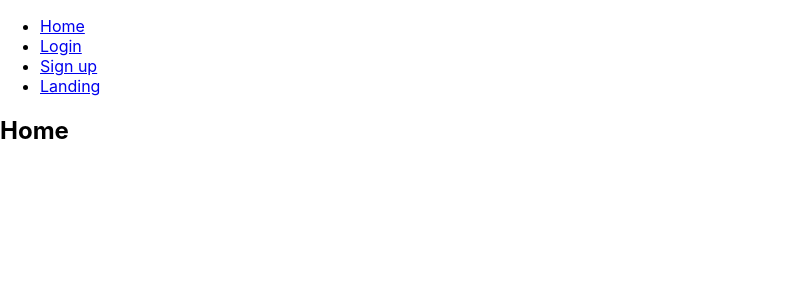
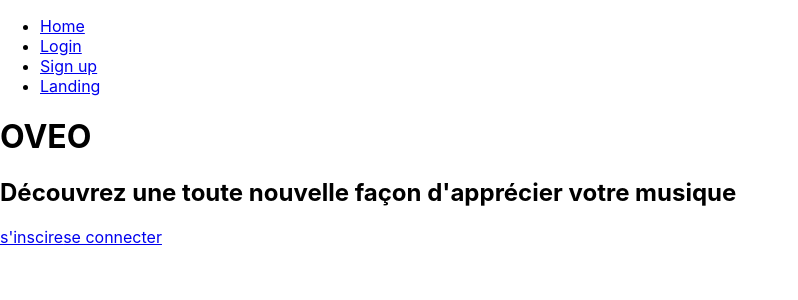
Before and after one commit to felixtimmel/my-app, a React (Create React App) app: page /landing in a window 1280 px wide. Shown: the top 300 px of the page, without its empty margins (0-798 px from the left). Built offline with nearby package versions, Linux system fonts and the light colour scheme.

Commit message:
making path wotked

```diff
--- a/src/App.js
+++ b/src/App.js
@@ -20,13 +20,13 @@ function App() {
               <Link to="/">Home</Link>
             </li>
             <li>
-              <Link to="/LoginView">Login</Link>
+              <Link to="/login">Login</Link>
             </li>
             <li>
               <Link to="/signup">Sign up</Link>
             </li>
             <li>
-              <Link to="/LandingView">Landing</Link>
+              <Link to="/landing">Landing</Link>
             </li>
           </ul>
         </nav>
@@ -34,17 +34,17 @@ function App() {
         {/* A <Switch> looks through its children <Route>s and
             renders the first one that matches the current URL. */}
         <Switch>
-          <Route path="/LoginView">
+          <Route path="/login">
             <LoginView />
           </Route>
           <Route path="/signup">
             <Signup />
           </Route>
+          <Route path="/landing">
+            <LandingView />
+          </Route>
           <Route path="/">
             <Home />
-          </Route>
-          <Route path="/LandingView">
-            <LandingView />
           </Route>
         </Switch>
       </div>
--- a/src/landing/LandingView.js
+++ b/src/landing/LandingView.js
@@ -14,8 +14,8 @@ const Landing = () => {
                 </div>
             </div>
             <div className="landing-btn">
-                <Button content="s'inscire" link='#'/>
-                <Button content="se connecter" link='#'/>
+                <Button content="s'inscire" link='/login'/>
+                <Button content="se connecter" link='/signup'/>
             </div>
         </div>
     );
```
Also changed, not shown: public/index.html (+0 -10 lines).
